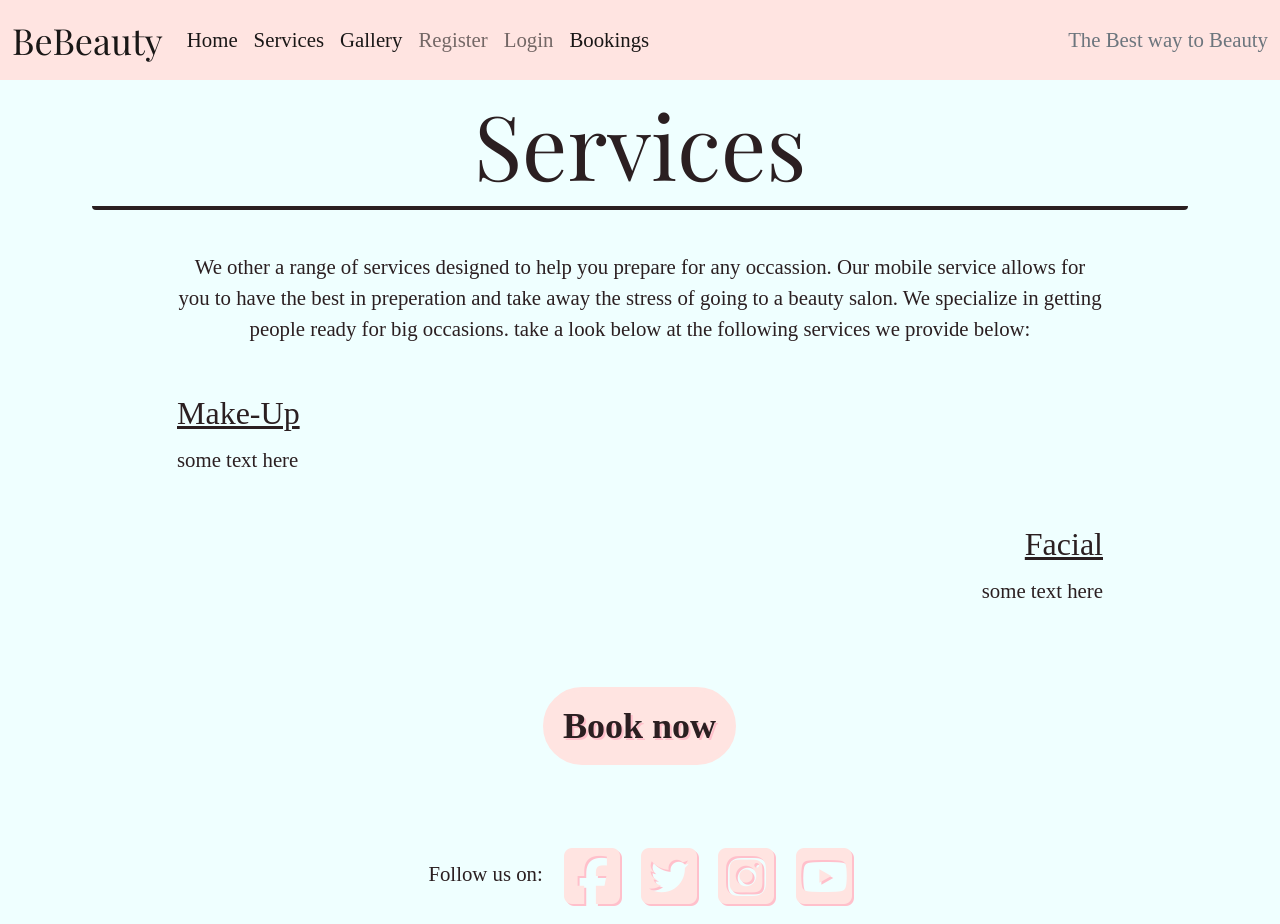
After one commit to GrantWils23/Portfolio-Project-4--Full-Stack-Toolkit, a Django app: page /services in a window 1280 px wide. The commit adds this page. Run offline with Django 3.2, Linux system fonts and the light colour scheme; some libraries are stand-ins or nearby versions.

Commit message:
cleanup of css files and start adding the services page

```diff
--- a/bebeauty/urls.py
+++ b/bebeauty/urls.py
@@ -16,7 +16,7 @@ Including another URLconf
 from django.contrib import admin
 from django.urls import path, include
 from booking import views
-from booking.views import Home, Gallery, ListBookings, AddBookingView, ViewBooking
+from booking.views import Home, Gallery, Services, ListBookings, AddBookingView, ViewBooking
 from booking.forms import BookingForm
 
 
@@ -24,6 +24,7 @@ urlpatterns = [
     path('admin/', admin.site.urls),
     path('', Home.as_view(), name='home'),
     path('gallery', Gallery.as_view(), name='gallery'),
+    path('services', Services.as_view(), name='services'),
     path('bookings', ListBookings.as_view(), name='bookings'),
     path('add_booking', AddBookingView.as_view(), name='add-booking'),
     path('booking/<int:pk>', ViewBooking.as_view(), name='view-booking'),
--- a/booking/urls.py
+++ b/booking/urls.py
@@ -4,6 +4,7 @@ from . import views
 urlpatterns = [
     path('', views.Home.as_view(), name='home'),
     path('gallery', views.Gallery.as_view(), name='gallery'),
+    path('services', views.Services.as_view(), name='services'),
     path('bookings', views.ListBookings.as_view(), name='bookings'),
     path('add_booking', views.AddBookingView.as_view(), name='add-booking'),
     path('<int:pk>', views.ViewBooking.as_view(), name='booking')
--- a/booking/views.py
+++ b/booking/views.py
@@ -15,6 +15,8 @@ class Home(TemplateView):
 class Gallery(TemplateView):
     template_name = 'gallery.html'
 
+class Services(TemplateView):
+    template_name ='services.html'
 
 class ListBookings(ListView):
     model = Booking()
--- a/static/css/style.css
+++ b/static/css/style.css
@@ -18,6 +19,26 @@ body {
   text-align: center;
 }
 
+.nav-title {
+  font-size: 4.5vmin;
+}
+
+nav {
+  background-color:mistyrose;
+  font-family: 'Zilla Slab', serif;
+}
+
+footer {
+  padding: 3em;
+}
+
+footer .fab {
+  font-size: 8vmin;
+  color: mistyrose;
+  text-shadow: 2px 2px pink;
+}
+
+/* Template content */
 .main-title {
   font-size: 8vw;
 }
@@ -26,28 +47,13 @@ body {
   font-size: 7vw;
 }
 
-.nav-title {
-  font-size: 4.5vmin;
-}
-
-
-nav {
-  background-color:mistyrose;
-  font-family: 'Zilla Slab', serif;
-}
-
 .box-wrap {
   margin: 10px;
   border-bottom: 4px #2b1f21 solid;
   border-radius: 4px;
 }
 
-.text-center img {
-  width: 100%;
-  border: 10px mistyrose solid;
-  border-radius: 10px;
-}
-
+/* button styles */
 .custom-btn {
   background-color: mistyrose;
   font-weight: 600;
@@ -77,92 +86,16 @@ nav {
   border: 4px pink solid;
   }
 
-
 .sub-custom-btn a {
   -webkit-tap-highlight-color: transparent;
   color:#2b1f21;
   text-decoration: none;
 }
 
-/* main photo tag */
-
-.relative-tag {
-  position: relative;
-}
-
-.bottomright {
-  background-color: rgba(247, 184, 215, 0.459);
-  position: absolute;
-  padding: 0px 3px;
-  right: 16px;
-  bottom: 16px;
-  border-radius: 4px;
+.custom-site-btn {
+  border-radius: 5px;
   line-height: 1;
-}
-
-.bottomright span {
-  /* font-size:0.9vmax; */
-  font-weight: 400;
-}
-
-
-.custom-btn:hover {
   border: 4px pink solid;
-}
-
-footer {
-  padding: 3em;
-}
-
-footer .fab {
-  font-size: 8vmin;
-  color: mistyrose;
-  text-shadow: 2px 2px pink;
-}
-
-
-/* styles for index.html */
-
-.bodywork {
-  max-height: min-content;
-}
-
-
-/* Gallery CSS files */
-
-#photos {
-  clear: both;
-  line-height: 0;
-  column-count: 1;
-  column-gap: 0;
-}
-
-#photos img {
-  width: 100%;
-  border: 10px mistyrose solid;
-  border-radius: 10px;
-}
-
-.bottomright-gal {
-  background-color: rgba(247, 184, 215, 0.459);
-  position: absolute;
-  padding: 3px;
-  right: 20px;
-  bottom: 20px;
-  border-radius: 10px;
-  line-height: 1;
-}
-
-.bottomright span {
-  /* font-size:0.9vmax; */
-  font-weight: 400;
-}
-
-.custom-site-btn {
-  font-weight: 500;
-  border-radius: 5px;
-  /* font-size: 1.4vmax; */
-  line-height: 1;
 }
 
 .custom-site-btn a {
@@ -211,8 +134,62 @@ border: 4px pink solid;
 }
 
 .pag-page-btn:hover {
-  background-color:  mistyrose;
+  background-color: mistyrose;
   border: 4px pink solid;
+}
+
+/* index Photo tag styles */
+.text-center img {
+  width: 100%;
+  border: 8px mistyrose solid;
+  border-radius: 8px;
+}
+.relative-tag {
+  position: relative;
+}
+
+.bottomright {
+  background-color: rgba(247, 184, 215, 0.459);
+  position: absolute;
+  padding: 0px 3px;
+  right: 16px;
+  bottom: 16px;
+  border-radius: 4px;
+  line-height: 1;
+  font-size: 1.7vh;
+}
+
+/* styles for index.html */
+.bodywork {
+  max-height: min-content;
+}
+
+/* Gallery CSS files */
+#photos {
+  clear: both;
+  line-height: 0;
+  column-count: 1;
+  column-gap: 0;
+}
+
+#photos img {
+  width: 100%;
+  border: 8px mistyrose solid;
+  border-radius: 8px;
+}
+
+/* tidying css styles */
+.text-wrap {
+  word-break: normal;
+}
+
+.no-padding {
+  padding: 0;
+}
+
+.booking-box {
+  border: 3px mistyrose solid;
+  border-radius: 5px;
 }
 
 .spacer-1 {
--- a/templates/base.html
+++ b/templates/base.html
@@ -33,6 +33,9 @@
                 <ul class="navbar-nav me-auto mb-2 mb-lg-0">
                     <li class="nav-item">
                         <a class="nav-link active" aria-current="page" href="{% url 'home' %}">Home</a>
+                    </li>
+                    <li class="nav-item">
+                        <a class="nav-link active" aria-current="page" href="{% url 'services' %}">Services</a>
                     </li>
                     <li class="nav-item">
                         <a class="nav-link active" aria-current="page" href="{% url 'gallery' %}">Gallery</a>
--- a/templates/booking_details.html
+++ b/templates/booking_details.html
@@ -109,11 +109,9 @@
 <br>
 <div class="container_fluid justify-center-content">
     <div class="row g-0">
-        <div class="container text-center">
-            <button class="btn-lg light sub-custom-btn hvr-pulse"><a href="{% url 'bookings' %}">Back to
+        <button class="btn-lg text-center light sub-custom-btn hvr-pulse"><a href="{% url 'bookings' %}">Back to
                 Bookings</a>
-            </button>
-        </div>
+        </button>
     </div>
 </div>
 <br>
--- a/templates/booking_form.html
+++ b/templates/booking_form.html
@@ -32,7 +32,7 @@
                     <br>
                     <div class="justify-center-content text-center">
                         <p>
-                            <input type="submit" value="submit_booking" class=" pag-page-btn">
+                            <input type="submit" value="submit_booking" class="pag-page-btn">
                         </p>
                     </div>
                     <br>
--- a/templates/bookings.html
+++ b/templates/bookings.html
@@ -7,7 +7,6 @@
         <h1 class="col center-text title-font sub-title">My Bookings</h1>
     </div>
 </div>
-<br>
 <br>
 <div class="container booking-box">
     <br>
@@ -24,9 +23,9 @@
                         {{ booking.appointment_date }} | Time: {{ booking.get_appointment_slot_display }}
                     </div>
                     <div class="col-sm-3">
-                        <button class="custom-site-btn edit-but hvr"><a href="{}">Edit</a></button>
+                        <button class="custom-site-btn edit-but"><a href="{}">Edit</a></button>
                         <!-- % url 'edit_booking' booking.pk % -->
-                        <button class="custom-site-btn del-but hvr"><a href="">Delete</a></button>
+                        <button class="custom-site-btn del-but"><a href="">Delete</a></button>
                         </a>
                     </div>
                 </div>
--- /dev/null
+++ b/templates/services.html
@@ -0,0 +1,70 @@
+{% extends "base.html" %}
+
+{% block content %}
+
+
+<div class="container">
+    <div class="box-wrap">
+        <h1 class="center-text title-font sub-title">Services</h1>
+    </div>
+</div>
+<!--Text Body-->
+<div class="bodywork">
+    <div class="container">
+        <div class="row">
+            <div class="col-sm-1"></div>
+            <div class="col-sm-10 text-center">
+                <br>
+                <p>We other a range of services designed to help you prepare for any occassion.
+                    Our mobile service allows for you to have the best in preperation and take away the
+                    stress of going to a beauty salon. We specialize in getting people ready for big
+                    occasions. take a look below at the following services we provide below:
+                </p>
+            </div>
+            <div class="col-sm-1"></div>
+        </div>
+        <br>
+        <div class="row">
+            <div class="col-sm-1"></div>
+            <div class="col-sm-10 text-start"><u><h2>Make-Up</h2></u></div>
+            <div class="col-sm-1"></div>
+        </div>
+        <div class="row">
+            <div class="col-sm-1"></div>
+            <div class="col-sm-6 text-start"><p>some text here</p></div>
+            <div class="col-sm-4">
+                <img>
+            </div>
+            <div class="col-sm-1"></div>
+        </div>
+        <br>
+        <div class="row">
+            <div class="col-sm-1"></div>
+            <div class="col-sm-10 text-end"><u><h2>Facial</h2></u></div>
+            <div class="col-sm-1"></div>
+        </div>
+        <div class="row">
+            <div class="col-sm-1"></div>
+            <div class="col-sm-4">
+                <img>
+            </div>
+            <div class="col-sm-6 text-end"><p>some text here</p></div>
+            <div class="col-sm-1"></div>
+        </div>
+    </div>
+</div>
+<br>
+
+<br>
+<!--booking button-->
+<div class="container_fluid">
+    <div class="justify-content-center text-center ">
+        <button type="button" class="btn-lg light custom-btn hvr-pulse button"><a href="{% url 'add-booking' %}">Book
+                now</a>
+        </button>
+    </div>
+</div>
+<br>
+<br>
+
+{% endblock %}
```
Also changed, not shown: other parts of static/css/style.css (+25 -18 lines), templates/gallery.html (+4 -4 lines).
